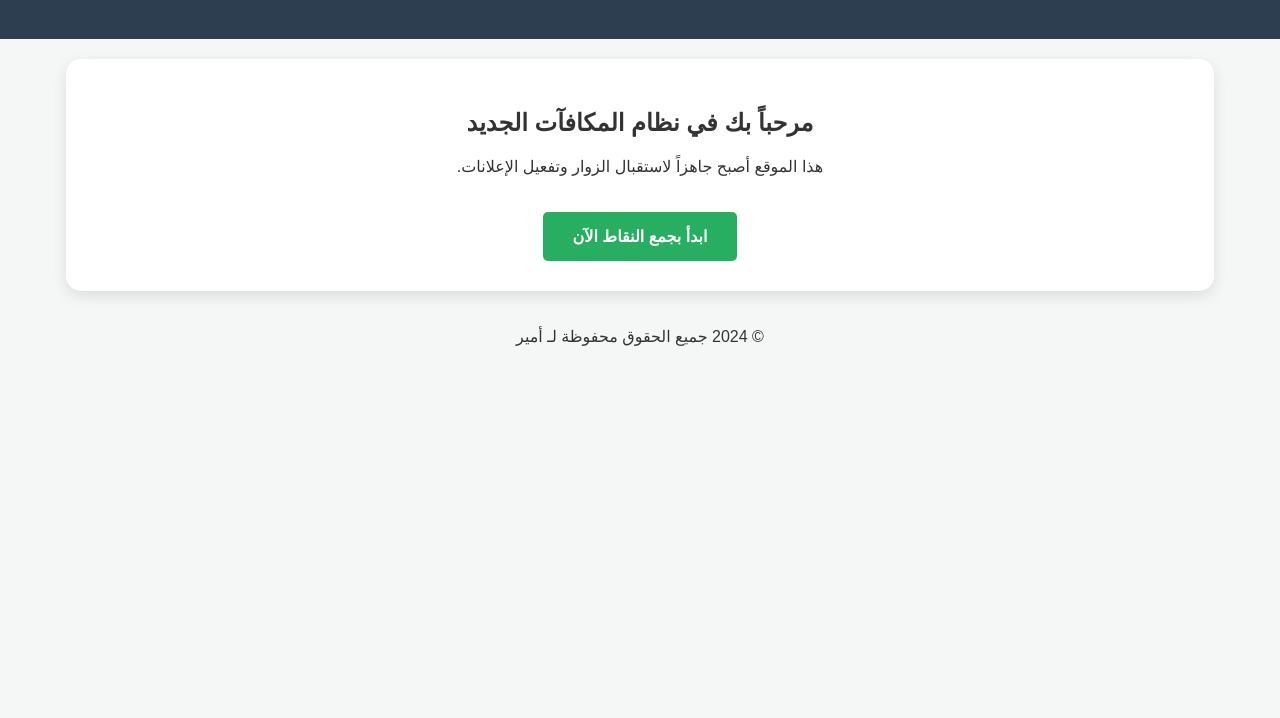
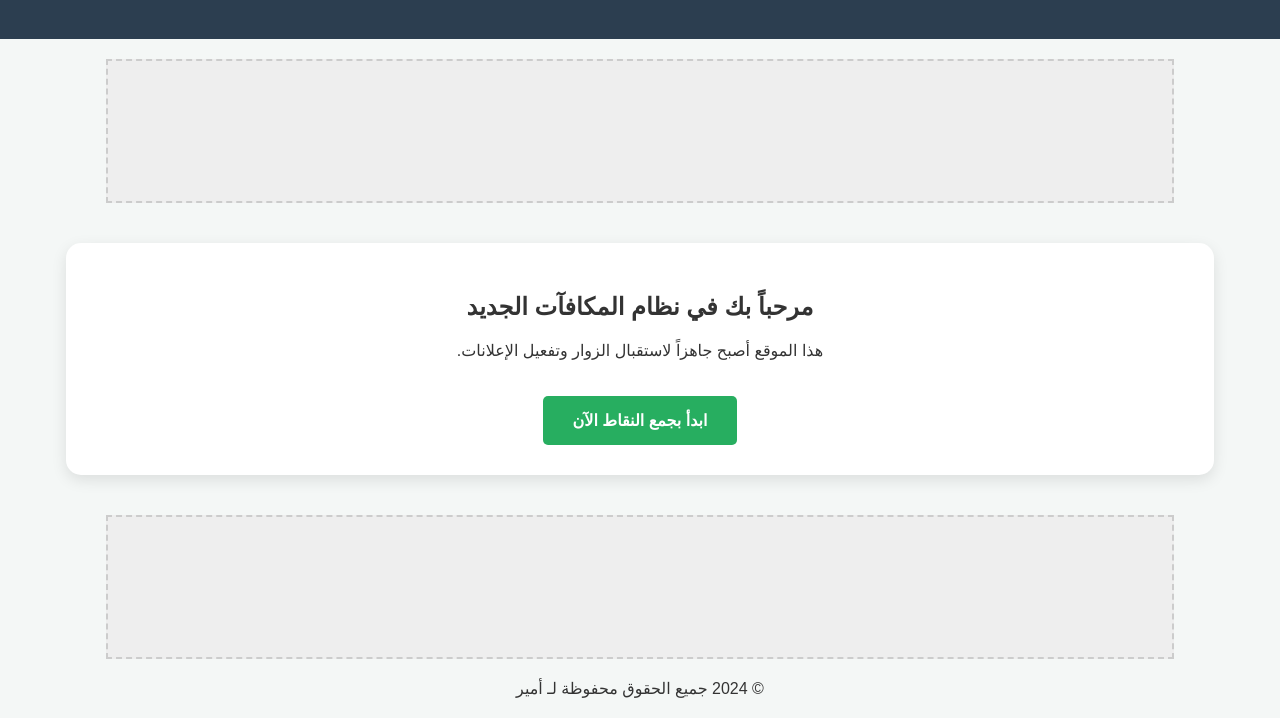
Before and after one commit to rhbjd5kztq-web/Amerr, a plain HTML site: page index.html in a window 1280 px wide. Shown: the part 82-800 px from the top of the page. Drawn offline with Linux system fonts and the light colour scheme.

Commit message:
Update index.html

```diff
--- a/index.html
+++ b/index.html
@@ -18,7 +18,8 @@
     <h1>تطبيق أمير - المنصة الرئيسية</h1>
 </header>
 
-<div class="ad-box”>
+<div class="ad-box">
+   </div>
     <script async="async" data-cfasync="false" src="https://pl28320540.effectivegatecpm.com/dec2175cbfc931fcab2599622a467cf6/invoke.js"></script>
 <div id="container-dec2175cbfc931fcab2599622a467cf6"></div>
 </div>
@@ -29,7 +30,8 @@
     <a href="#" class="btn">ابدأ بجمع النقاط الآن</a>
 </div>
 
-<div class=”ad-box”>
+<div class="ad-box">
+   </div>
     <script async="async" data-cfasync="false" src="https://pl28320540.effectivegatecpm.com/dec2175cbfc931fcab2599622a467cf6/invoke.js"></script>
 <div id="container-dec2175cbfc931fcab2599622a467cf6"></div>
 </div>
```
